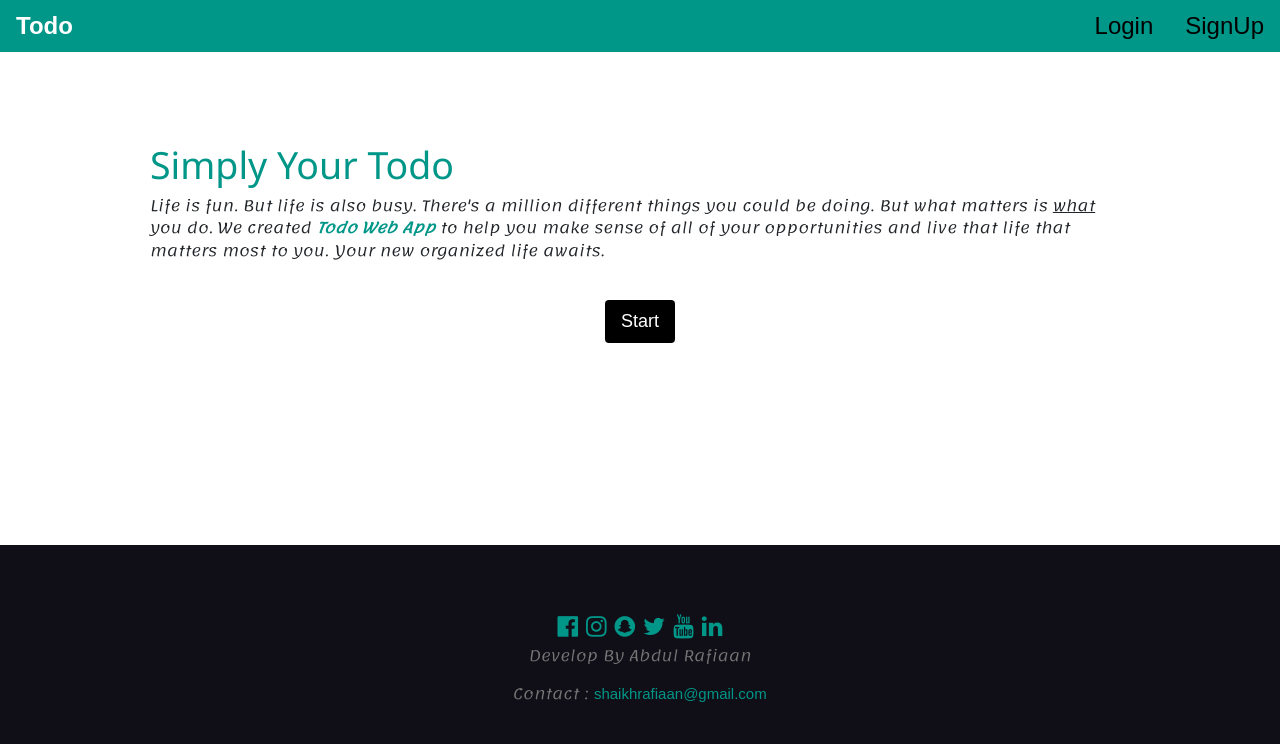
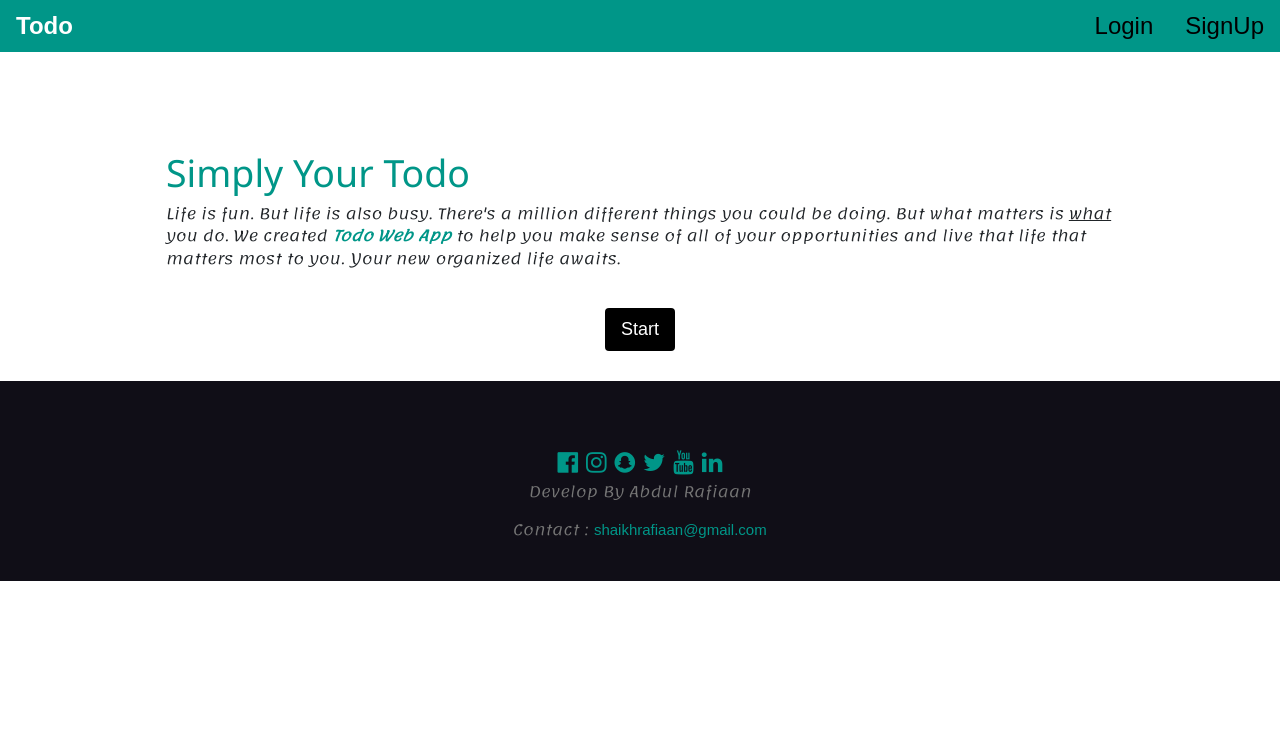
Before and after one commit to shaikhrafiaan9/ToDo, a Django app: page / in a window 1280 px wide. Shown: the top 744 px of the page. Run offline with Django 3.2, Linux system fonts and the light colour scheme; some libraries are stand-ins or nearby versions.

Commit message:
Update home.html

```diff
--- a/templates/basictodo/home.html
+++ b/templates/basictodo/home.html
@@ -2,16 +2,16 @@
 <br>
 {% block content %}
 <br><br><br>
-<div class="w3-content">
+<div class="w3-content w3-padding w3-mobile">
   <h1 class="w3-text-teal">Simply Your Todo</h1>
   <p>Life is fun. But life is also busy. There's a million different things you could be doing. But what matters is <u>what</u> you do. We created <b>
     <i class="w3-text-teal">Todo Web App</i></b> to help you make sense of all of your opportunities and live that life that matters most to you.
     Your new organized life awaits.
   </p><br>
-  <div class="w3-center">
+  <div class="w3-center w3-mobile">
     <a role="button" class="w3-btn w3-black w3-round w3-hover-text-teal w3-large " href="{% url 'signupuser' %}">Start</a>
   </div>
 </div>
-<br><br><br><br><br><br><br><br><br>
+<br>
 {% include 'basictodo/footer.html' %}
 {% endblock %}
```
